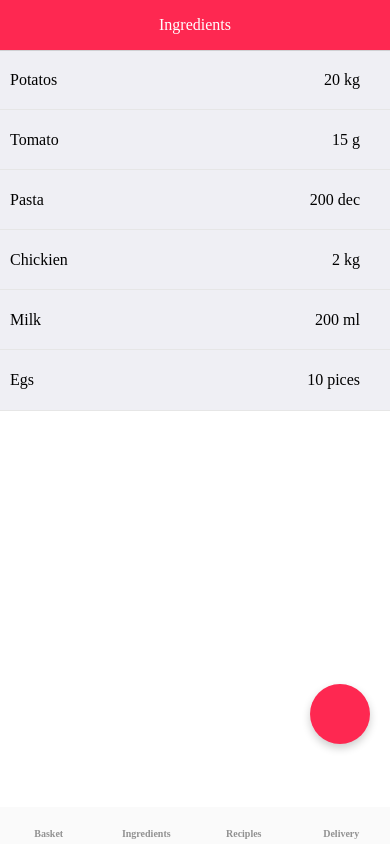
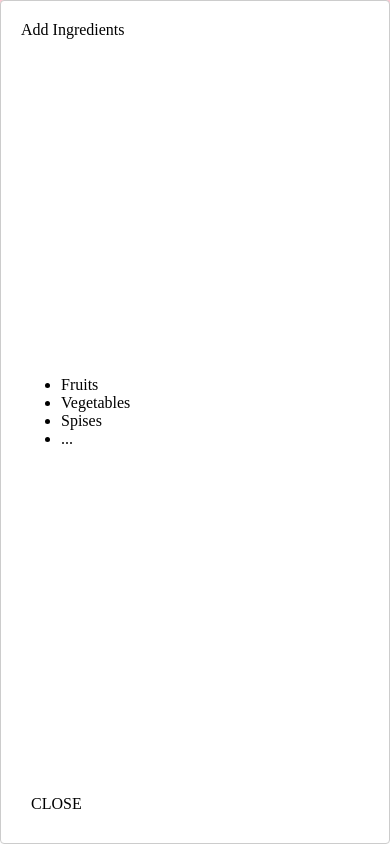
Before and after one commit to Mateusz-Krupa/cook-app, a React Native app: screen /ingredients in a window 390 px wide. Built offline with nearby package versions, Linux system fonts and the light colour scheme.

Commit message:
modal box

```diff
--- a/package.json
+++ b/package.json
@@ -53,6 +53,7 @@
     "react-app-rewire-mobx": "^1.0.8",
     "react-dev-utils": "^5.0.2",
     "react-dom": "^16.5.0",
+    "react-modal": "^3.6.1",
     "react-native": "^0.56.0",
     "react-router": "^4.3.1",
     "react-router-dom": "^4.3.1",
--- a/src/pages/Ingredients/Ingredients.js
+++ b/src/pages/Ingredients/Ingredients.js
@@ -1,8 +1,34 @@
 import React, { Component } from 'react';
 import TopBar from '../../components/TopBar/TopBar';
+import Modal from 'react-modal';
 import './styles/Ingredients.css';
 export  default class Ingredients extends Component {
 
+
+  constructor(props){
+    super(props);
+    this.state = {
+      isModalVisible: true,
+    };
+    this.closeModal = this.closeModal.bind(this);
+    this.oepnModal = this.oepnModal.bind(this);
+  }
+
+  closeModal(){
+    this.setState(
+      {
+        isModalVisible: false
+      }
+    )
+  }
+
+  oepnModal(){
+    this.setState(
+      {
+        isModalVisible: true
+      }
+    )
+  }
 
   get IngredientsMocks(){
     return [
@@ -40,11 +66,23 @@ export  default class Ingredients extends Component {
   }
 
   render() {
+    const customStyles = {
+      overlay: {
+        zIndex: 100,
+      },
+      content : {
+        top                   : '0',
+        left                  : '0',
+        right                 : '0',
+        bottom                : '0',
+      }
+    };
+
     return (
       <div>
         <TopBar> Ingredients </TopBar>
         <div className="addButton">
-          <i className="fas fa-plus"></i>
+          <i className="fas fa-plus" onClick={this.oepnModal}></i>
         </div>
         <div>
         {
@@ -59,6 +97,30 @@ export  default class Ingredients extends Component {
           ))
         }
       </div>
+      <Modal
+          isOpen={this.state.isModalVisible}
+          onAfterOpen={this.afterOpenModal}
+          onRequestClose={this.closeModal}
+          style={customStyles}
+          contentLabel="Example Modal"
+        >
+        <div className="modal-container">
+          <div> Add Ingredients </div>
+          <div>
+            <ul>
+              <li>Fruits</li>
+              <li> Vegetables </li>
+              <li> Spises </li>
+              <li> ... </li>
+            </ul>
+          </div>
+          <div>
+            <span className="modal-close__btn" onClick={this.closeModal}>
+              <i className="fa fa-times" /> Close
+            </span>
+          </div>
+        </div>
+        </Modal>
       </div>
     );
   }
--- a/src/pages/Ingredients/styles/Ingredients.css
+++ b/src/pages/Ingredients/styles/Ingredients.css
@@ -24,3 +24,16 @@
 .ingredients-list-next{
   padding: 10px;
 }
+
+.modal-container{
+  height: 100%;
+  display: flex;
+  flex-direction: column;
+  justify-content: space-between;
+}
+
+.modal-close__btn{
+  display: inline-block;
+  padding: 10px 40px 10px 10px;;
+  text-transform: uppercase;
+}
```
Also changed, not shown: 1 other file (tests, documents, lock files or other folders).
